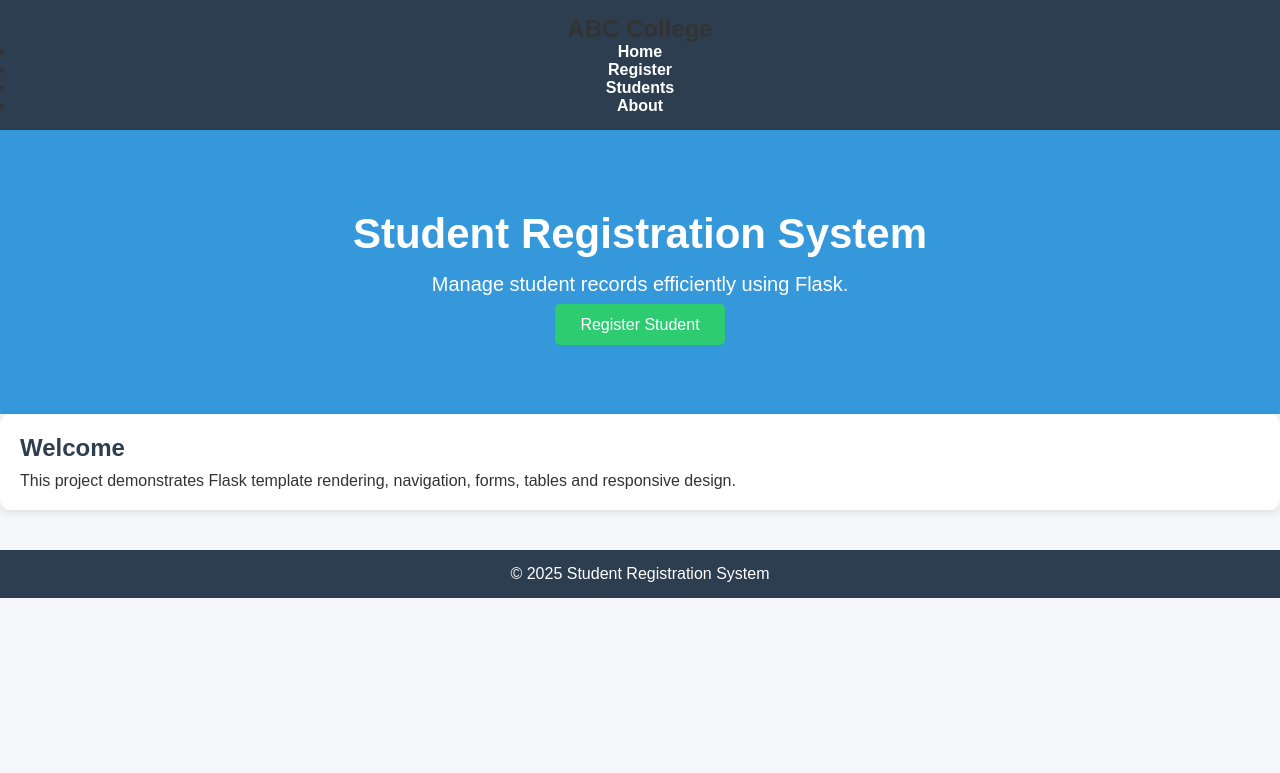
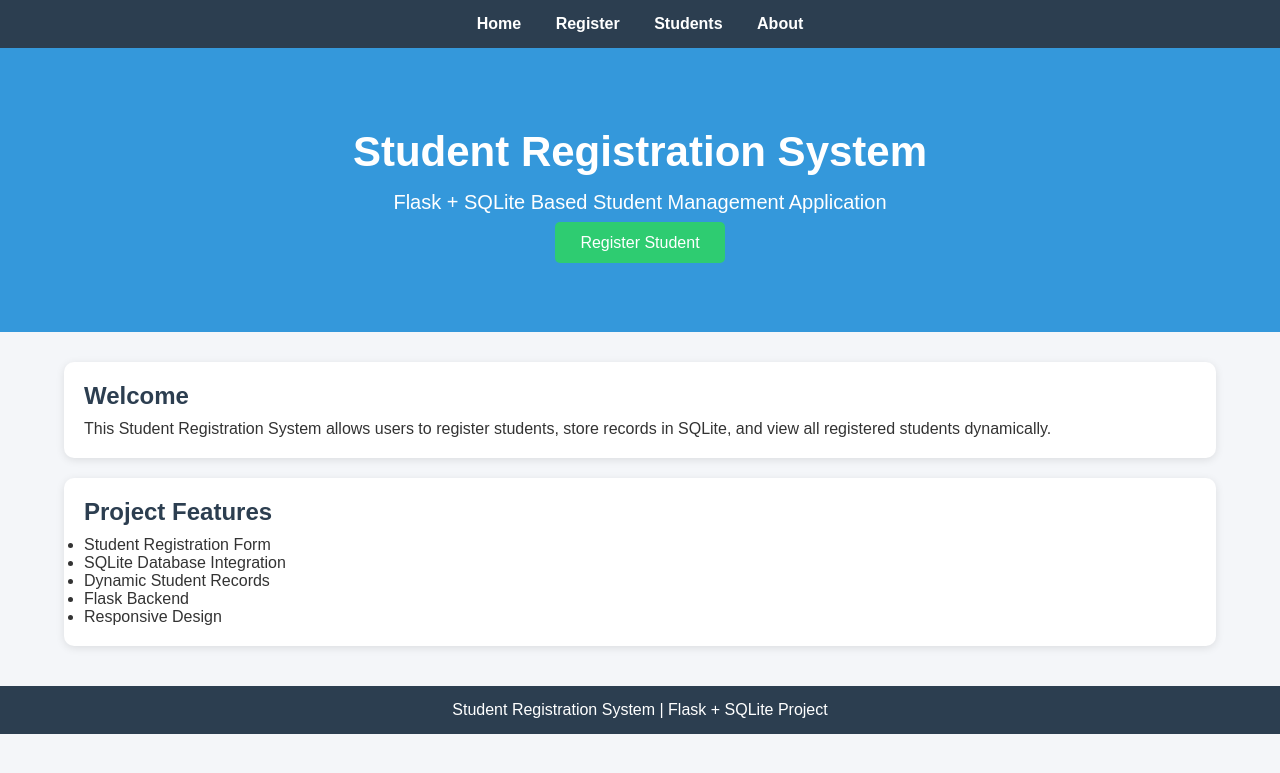
Before and after one commit to reash-08/VelTech-SummerInternship, a Flask app: page / in a window 1280 px wide. Shown: the top 773 px of the page. Run offline with Flask 3, Linux system fonts and the light colour scheme.

Commit message:
Update index.html

```diff
--- a/Student Registration System/templates/index.html
+++ b/Student Registration System/templates/index.html
@@ -7,31 +7,43 @@
 <body>
 
 <nav>
-    <h2>ABC College</h2>
-    <ul>
-        <li><a href="/">Home</a></li>
-        <li><a href="/register">Register</a></li>
-        <li><a href="/students">Students</a></li>
-        <li><a href="/about">About</a></li>
-    </ul>
+    <a href="/">Home</a>
+    <a href="/register">Register</a>
+    <a href="/students">Students</a>
+    <a href="/about">About</a>
 </nav>
 
 <section class="hero">
     <h1>Student Registration System</h1>
-    <p>Manage student records efficiently using Flask.</p>
+    <p>Flask + SQLite Based Student Management Application</p>
     <a href="/register" class="btn">Register Student</a>
 </section>
 
-<section class="card">
-    <h2>Welcome</h2>
-    <p>
-        This project demonstrates Flask template rendering,
-        navigation, forms, tables and responsive design.
-    </p>
-</section>
+<div class="container">
+
+    <div class="card">
+        <h2>Welcome</h2>
+        <p>
+            This Student Registration System allows users to register students,
+            store records in SQLite, and view all registered students dynamically.
+        </p>
+    </div>
+
+    <div class="card">
+        <h2>Project Features</h2>
+        <ul>
+            <li>Student Registration Form</li>
+            <li>SQLite Database Integration</li>
+            <li>Dynamic Student Records</li>
+            <li>Flask Backend</li>
+            <li>Responsive Design</li>
+        </ul>
+    </div>
+
+</div>
 
 <footer>
-    © 2025 Student Registration System
+    <p>Student Registration System | Flask + SQLite Project</p>
 </footer>
 
 </body>
```
